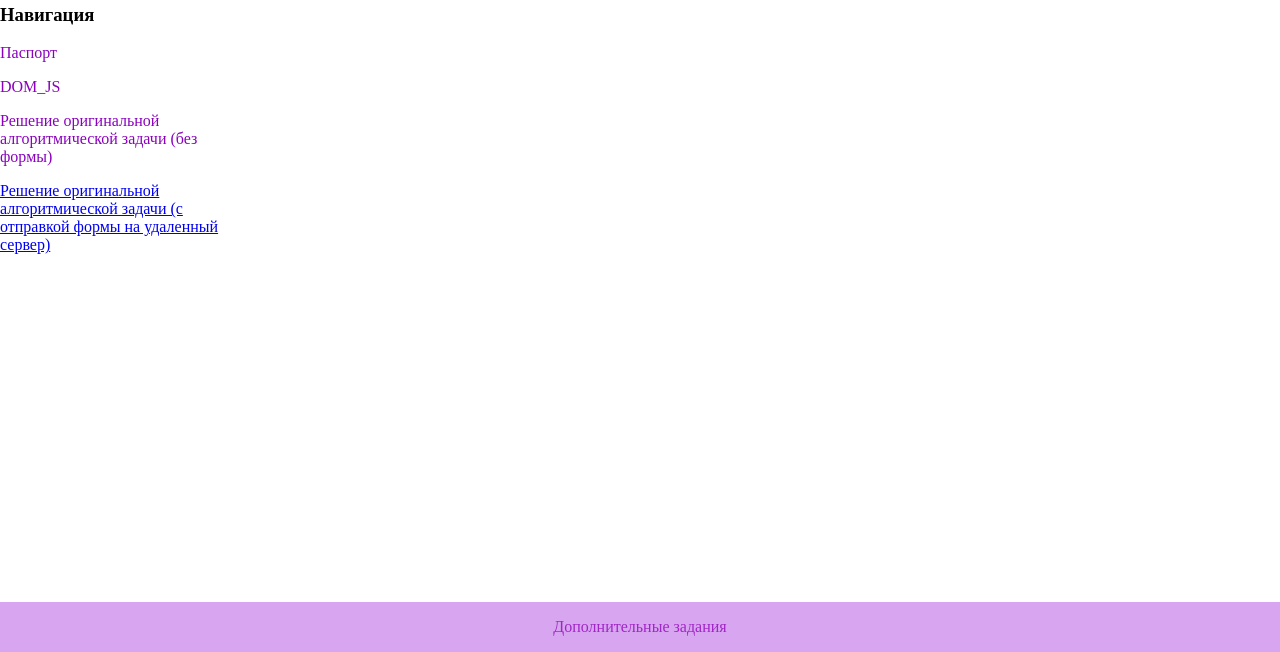
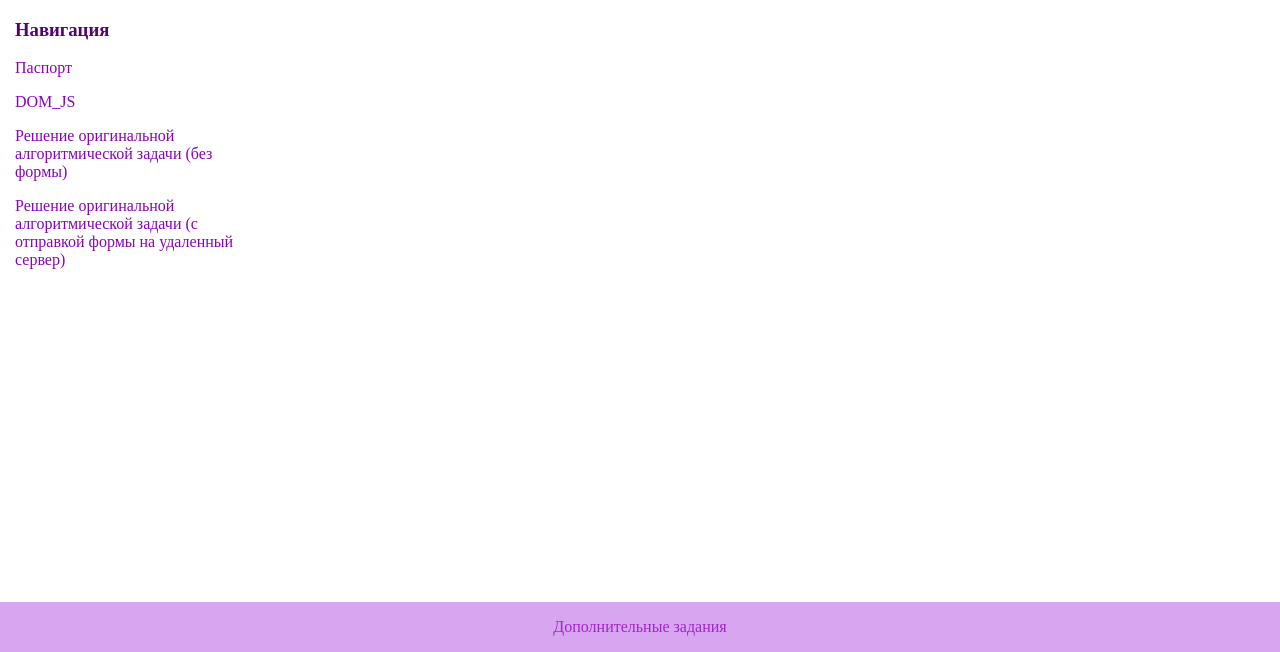
Before and after one commit to creveezo/creveezo.github.io, a plain HTML site: page cw_1/website/main/extratask.html in a window 1280 px wide. Shown: the part 148-800 px from the top of the page. Drawn offline with Linux system fonts and the light colour scheme.

Commit message:
исправляю цвета

```diff
--- a/cw_1/website/css/style.css
+++ b/cw_1/website/css/style.css
@@ -61,10 +61,12 @@ body {
 .nav {
     top: 133px;
 	padding-bottom: 10010px;
+	padding-left: 15px;
+	padding-top: 15px;
 	margin-bottom: -10000px;
 	float: left;
 	width: 230px;
 	position: fixed;
 	color:
-	background: #fedeff;
+	background: #dccde2;
 }
--- a/cw_1/website/main/extratask.html
+++ b/cw_1/website/main/extratask.html
@@ -29,11 +29,11 @@
 </table>
 </div>
 
-<div class="nav"><h3>Навигация</h3>
+<div class="nav"><h3><font color="#520370">Навигация</font></h3>
     <a href="https://creveezo.github.io/cw_1/website/extra/passport.html" class="nav_link"><p>Паспорт</p></a>
     <a href="https://creveezo.github.io/cw_1/website/extra/dom_task.html" class="nav_link"><p>DOM_JS</p></a>
     <a href="https://creveezo.github.io/cw_1/website/extra/algorythm.html" class="nav_link"><p>Решение оригинальной алгоритмической задачи (без формы)</p></a>
-    <a href="https://creveezo.github.io/cw_1/website/extra/algo_with_forms.html"><p>Решение оригинальной алгоритмической задачи (с отправкой формы на удаленный сервер)</p></a>
+    <a href="https://creveezo.github.io/cw_1/website/extra/algo_with_forms.html" class="nav_link"><p>Решение оригинальной алгоритмической задачи (с отправкой формы на удаленный сервер)</p></a>
 </div>
 
 <div class="footer">
```
